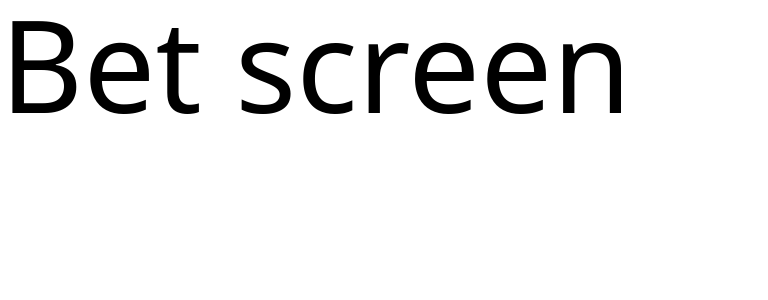
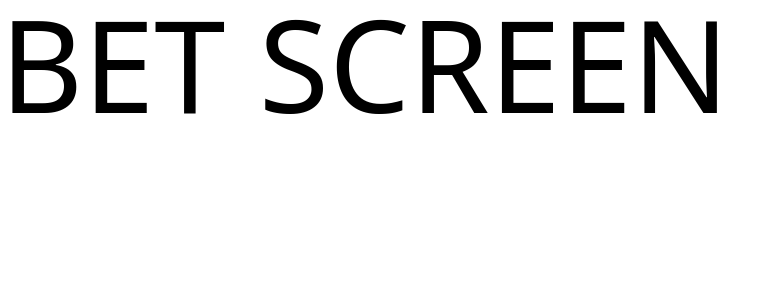
Before and after one commit to flp-gregorio/goty-bet, a React (Vite) app: page /bet in a window 1280 px wide. Shown: the top 300 px of the page, without its empty margins (0-768 px from the left). Built offline with nearby package versions, Linux system fonts and the light colour scheme.

Commit message:
Added font

```diff
--- a/src/index.css
+++ b/src/index.css
@@ -1,3 +1,20 @@
 @tailwind base;
 @tailwind components;
 @tailwind utilities;
+
+@layer base {
+    @font-face {
+      font-family: 'Chivo Mono';
+      font-style: normal;
+      font-weight: 400;
+      font-display: swap;
+      src: url('https://fonts.gstatic.com/s/chivomono/v6/RXW9K4mxGZ_CuK7WovdiV_d9MA.woff2') format('woff2');
+    }
+    @font-face {
+      font-family: 'Chivo Mono';
+      font-style: normal;
+      font-weight: 700;
+      font-display: swap;
+      src: url('https://fonts.gstatic.com/s/chivomono/v6/RXW9K4mxGZ_CuK7WovdiV_d9MA.woff2') format('woff2');
+    }
+  }
--- a/src/pages/Bet/index.tsx
+++ b/src/pages/Bet/index.tsx
@@ -1,7 +1,7 @@
 const Bet = () => {
   return (
     <div>
-      <h1 className="text-9xl font-sans">Bet screen</h1>
+      <h1 className="text-9xl uppercase font-chivo-mono;">Bet screen</h1>
     </div>
   );
 };
--- a/tailwind.config.js
+++ b/tailwind.config.js
@@ -5,7 +5,11 @@ export default {
     "./src/**/*.{js,ts,jsx,tsx}"
   ],
   theme: {
-    extend: {},
+    extend: {
+      fontFamily: {
+        'chivo-mono': ['"Chivo Mono"', 'monospace'],
+      },
+    },
   },
   plugins: [],
 }
```
